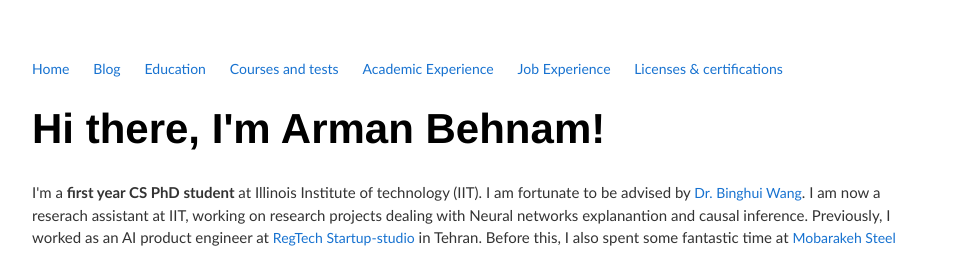
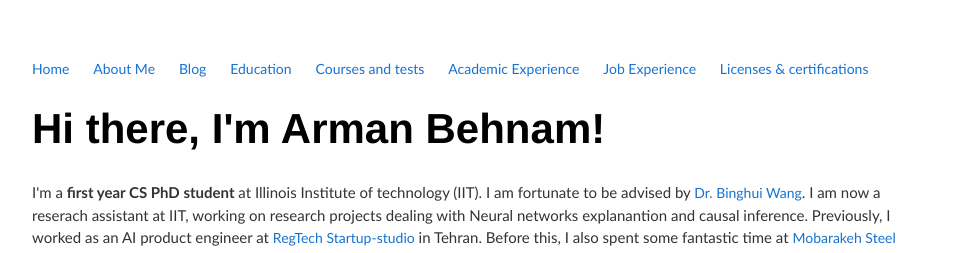
Before and after one commit to ArmanBehnam/ArmanBehnam.github.io, a Jekyll site: the page built from index.html, in a window 1280 px wide. Shown: the top 253 px of the page, without its empty margins (160-1114 px from the left). Built offline with Jekyll 4.4.1, drawn with Linux system fonts in a browser that asks for light colours.

Commit message:
Update default.html

```diff
--- a/_layouts/default.html
+++ b/_layouts/default.html
@@ -9,6 +9,7 @@
 			<nav>
 	    		<ul>
 	        		<li><a href="/">Home</a></li>
+				<li><a href="/About">About Me</a></li>
 	        		<li><a href="/blog">Blog</a></li>
 				<li><a href="/Education">Education</a></li>
 				<li><a href="/Courses">Courses and tests</a></li>
```
